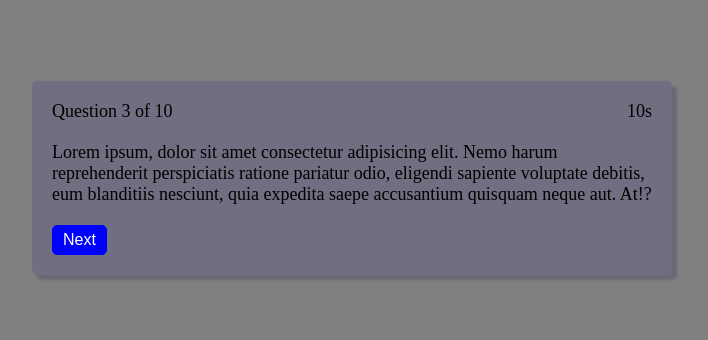
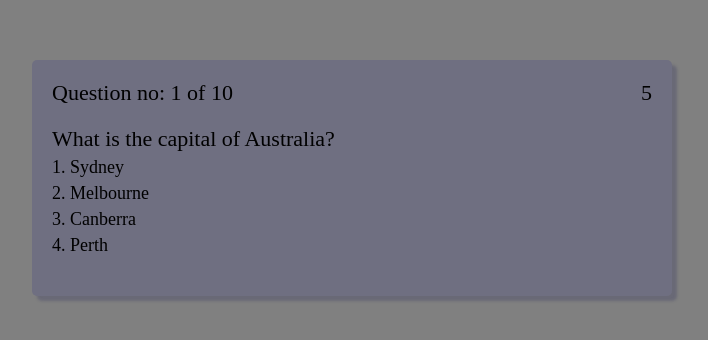
Before and after one commit to HastagKc/Javascript-Project, a plain HTML site: page project4-Quizgame/index.html in a window 1280 px wide. Shown: the part 222-562 px from the top of the page, without its empty margins (288-996 px from the left). Drawn offline with Linux system fonts and the light colour scheme.

Commit message:
almost complete

```diff
--- a/project4-Quizgame/app.js
+++ b/project4-Quizgame/app.js
@@ -0,0 +1,167 @@
+// list of questions
+
+"use stricts";
+const questions = [
+  {
+    question: "What is the capital of Australia?",
+    options: ["Sydney", "Melbourne", "Canberra", "Perth"],
+    correctAnswer: "Canberra",
+  },
+  {
+    question: "Who painted the Mona Lisa?",
+    options: [
+      "Leonardo da Vinci",
+      "Pablo Picasso",
+      "Vincent van Gogh",
+      "Michelangelo",
+    ],
+    correctAnswer: "Leonardo da Vinci",
+  },
+  {
+    question: "Which planet is closest to the Sun?",
+    options: ["Venus", "Mercury", "Earth", "Mars"],
+    correctAnswer: "Mercury",
+  },
+  {
+    question: "What is the chemical symbol for gold?",
+    options: ["Au", "Ag", "Fe", "Cu"],
+    correctAnswer: "Au",
+  },
+  {
+    question: "Who wrote 'Romeo and Juliet'?",
+    options: [
+      "William Shakespeare",
+      "Charles Dickens",
+      "Jane Austen",
+      "Emily Bronte",
+    ],
+    correctAnswer: "William Shakespeare",
+  },
+  {
+    question: "What is the tallest mountain in the world?",
+    options: ["Mount Everest", "K2", "Kangchenjunga", "Lhotse"],
+    correctAnswer: "Mount Everest",
+  },
+  {
+    question: "What is the capital of Japan?",
+    options: ["Tokyo", "Kyoto", "Osaka", "Seoul"],
+    correctAnswer: "Tokyo",
+  },
+  {
+    question: "Who invented the telephone?",
+    options: [
+      "Alexander Graham Bell",
+      "Thomas Edison",
+      "Nikola Tesla",
+      "Guglielmo Marconi",
+    ],
+    correctAnswer: "Alexander Graham Bell",
+  },
+  {
+    question: "Which bird is known for its ability to mimic human speech?",
+    options: ["Parrot", "Penguin", "Ostrich", "Hummingbird"],
+    correctAnswer: "Parrot",
+  },
+  {
+    question: "What is the chemical symbol for water?",
+    options: ["H2O", "CO2", "NaCl", "O2"],
+    correctAnswer: "H2O",
+  },
+];
+
+// accessing required class and ids
+let noOfQuestion = document.querySelector("#qustionNo");
+let totalNoOfQuestion = document.querySelector("#totalNoQuestions");
+let timmer = document.querySelector(".right_timer");
+let questionElement = document.getElementById("question");
+let optionsElement = document.getElementById("options");
+let nextBtn = document.getElementById("nextBtn");
+
+let initialIndexOfQuestion = 0;
+let totalScore = 0;
+let timerInterval;
+
+// Function to start the timer
+function startTimer() {
+  let timeLeft = 10; // 10 seconds
+  timmer.textContent = timeLeft; // Display initial time
+
+  timerInterval = setInterval(() => {
+    timeLeft--;
+    timmer.textContent = timeLeft;
+
+    if (timeLeft === 0) {
+      // If time is up, display a message or perform any other action
+      clearInterval(timerInterval);
+      alert("Time's up!");
+      // Move to the next question
+      goToNextQuestion();
+    }
+  }, 1000); // Update every second
+}
+
+// Function to display the current question
+function displayQuestion() {
+  // Get the current question
+  const currentQuestion = questions[initialIndexOfQuestion];
+
+  // Display the question text
+  questionElement.textContent = currentQuestion.question;
+
+  // Clear previous options
+  optionsElement.innerHTML = "";
+
+  // Add options to the list
+  currentQuestion.options.forEach((option, index) => {
+    const li = document.createElement("li");
+    li.textContent = option;
+    li.dataset.index = index; // Store the index of the option
+    optionsElement.appendChild(li);
+
+    // Add event listener to each option
+    li.addEventListener("click", handleOptionClick);
+  });
+
+  // Update the number of questions remaining
+  noOfQuestion.textContent = initialIndexOfQuestion + 1;
+  totalNoOfQuestion.textContent = questions.length;
+
+  startTimer();
+}
+
+// Function to handle option click
+function handleOptionClick(event) {
+  const selectedOptionIndex = parseInt(event.target.dataset.index);
+  const currentQuestion = questions[initialIndexOfQuestion];
+
+  // Check if the selected option is correct
+  if (
+    currentQuestion.options[selectedOptionIndex] ===
+    currentQuestion.correctAnswer
+  ) {
+    // If correct, display a message or perform any other action
+    totalScore++;
+    alert("Correct!");
+  } else {
+    // If incorrect, display a message or perform any other action
+    alert("Incorrect!");
+  }
+
+  goToNextQuestion();
+}
+
+// Function to move to the next question
+function goToNextQuestion() {
+  initialIndexOfQuestion++;
+  clearInterval(timerInterval); // Clear the timer interval
+  if (initialIndexOfQuestion < questions.length) {
+    // Display the next question
+    displayQuestion(questions[initialIndexOfQuestion]);
+  } else {
+    // If there are no more questions, display a message or perform any other action
+    alert("End of quiz!");
+  }
+}
+
+// Display the first question when the page loads
+displayQuestion();
--- a/project4-Quizgame/index.html
+++ b/project4-Quizgame/index.html
@@ -9,18 +9,21 @@
   <body>
     <div class="main_container">
       <div class="top">
-        <div class="left_question_no">Question 3 of 10</div>
-        <div class="right_timer">10s</div>
+        <div class="left_question_no">
+          Question no: <span id="qustionNo"></span> of
+          <span id="totalNoQuestions"></span>
+        </div>
+        <div class="right_timer"></div>
       </div>
 
       <div class="question_container">
-        Lorem ipsum, dolor sit amet consectetur adipisicing elit. Nemo harum
-        reprehenderit perspiciatis ratione pariatur odio, eligendi sapiente
-        voluptate debitis, eum blanditiis nesciunt, quia expedita saepe
-        accusantium quisquam neque aut. At!?
+        <p id="question"></p>
+        <ol id="options"></ol>
       </div>
 
-      <button id="nextBtn">Next</button>
+      <!-- <button id="nextBtn">Next</button> -->
+
+      <script src="app.js"></script>
     </div>
   </body>
 </html>
--- a/project4-Quizgame/style.css
+++ b/project4-Quizgame/style.css
@@ -11,7 +11,7 @@ body {
 }
 
 .main_container {
-  font-size: 18px;
+  font-size: 22px;
   width: 50%;
   padding: 20px;
   background-color: rgba(67, 67, 131, 0.274);
@@ -41,3 +41,14 @@ body {
   border: 1px solid blue;
   border-radius: 5px;
 }
+
+ol li {
+  margin-top: 5px;
+  margin-left: 18px;
+  font-size: 18px;
+  cursor: pointer;
+}
+
+ol li:hover {
+  color: red;
+}
```
